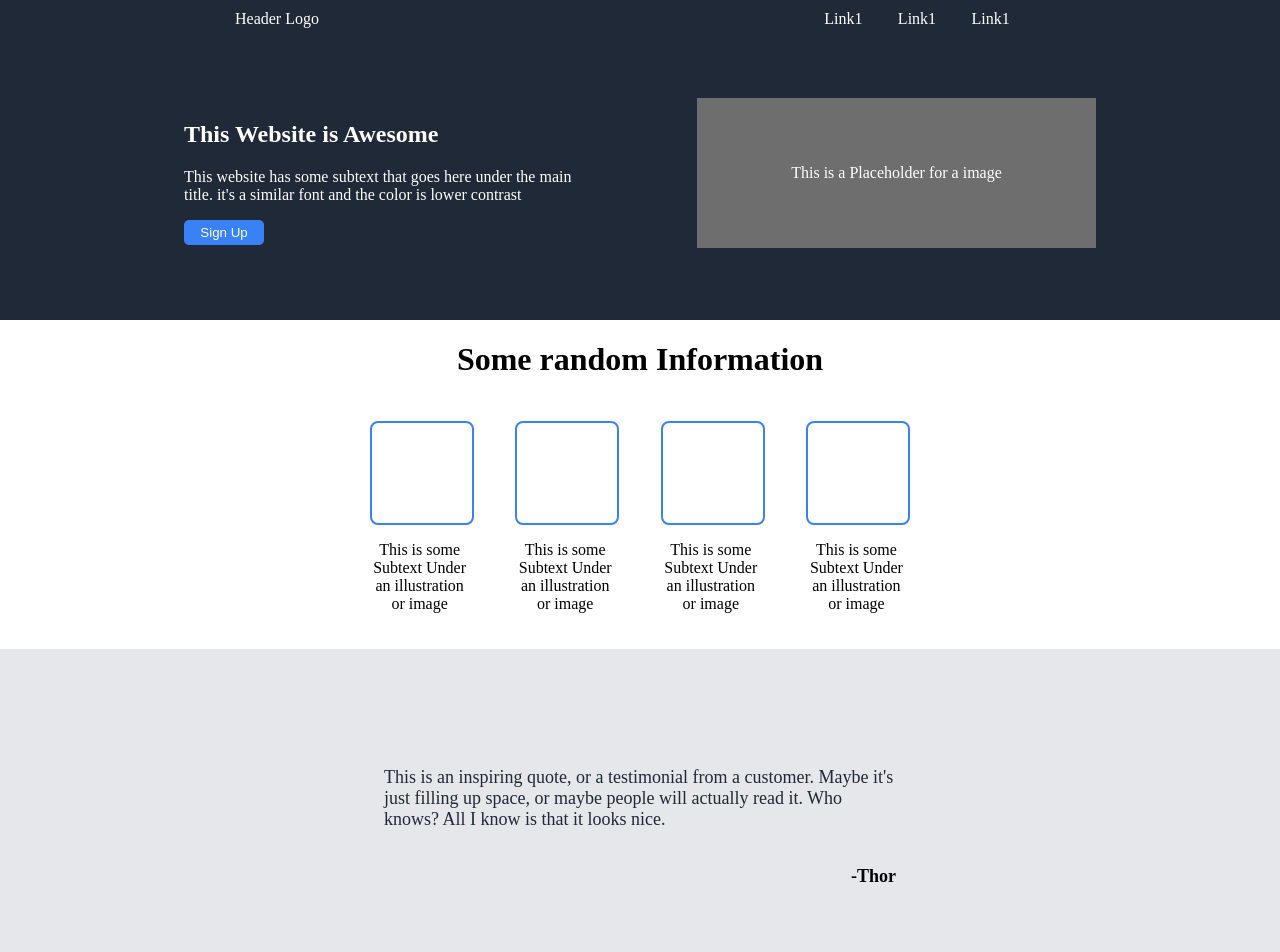
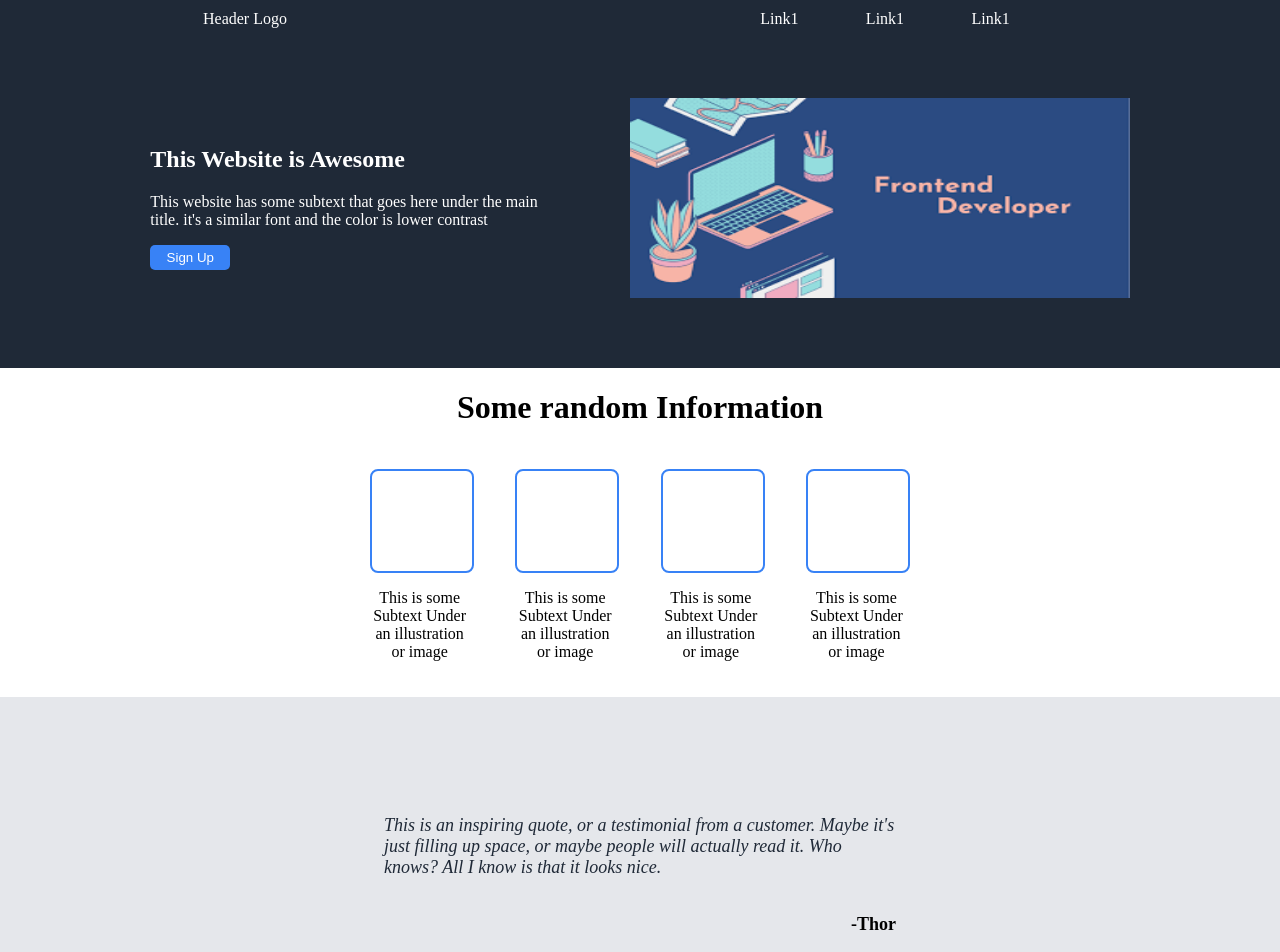
Before and after one commit to Rohithpenubadi/CSS_Assignment, a plain HTML site: page index.html in a window 1280 px wide. Shown: the top 952 px of the page. Drawn offline with Linux system fonts and the light colour scheme.

Commit message:
Second Commit

```diff
--- a/index.html
+++ b/index.html
@@ -28,7 +28,7 @@
                 <button class="btn_signup">Sign Up</button>
             </div>
             <div class="main_header_2">
-                <p>This is a Placeholder for a image</p>
+                <img src="./Placeholder.png" alt="frontend_developer_poster" width="500" height="200">
             </div>
         </div>
     </div>
--- a/style.css
+++ b/style.css
@@ -17,7 +17,7 @@ body {
     display: flex;
     flex-direction: row;
     justify-content: space-evenly;
-    width: 20%;
+    width: 30%;
 }
 
 .main_header {
@@ -86,7 +86,7 @@ body {
     color: #1F2937;
     width: 40%;
     font-size:18px;
-    font-style: light italic;
+    font-style: italic;
     margin-left: 30%;
 }
 .author {
```
Also changed, not shown: Placeholder.png (added).
